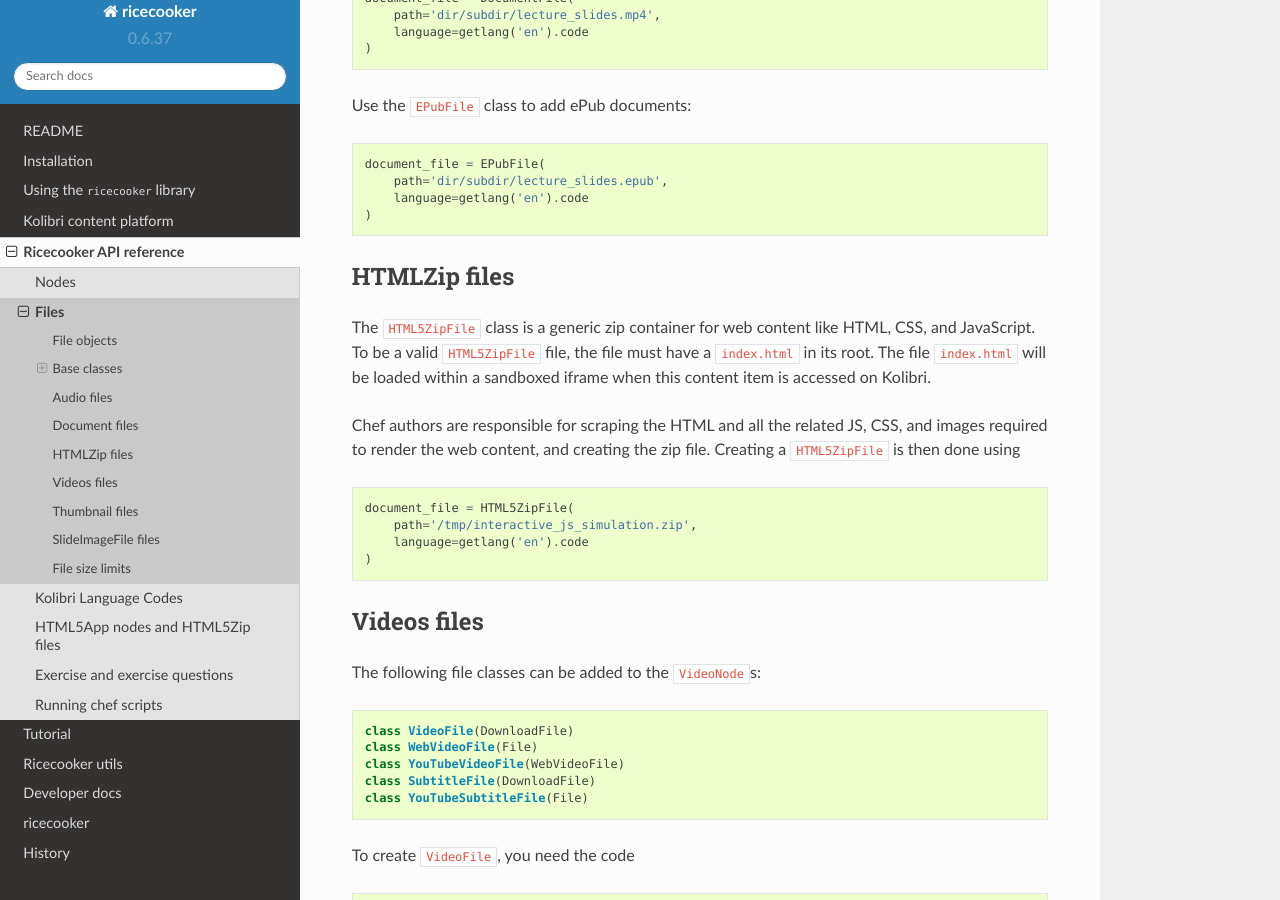
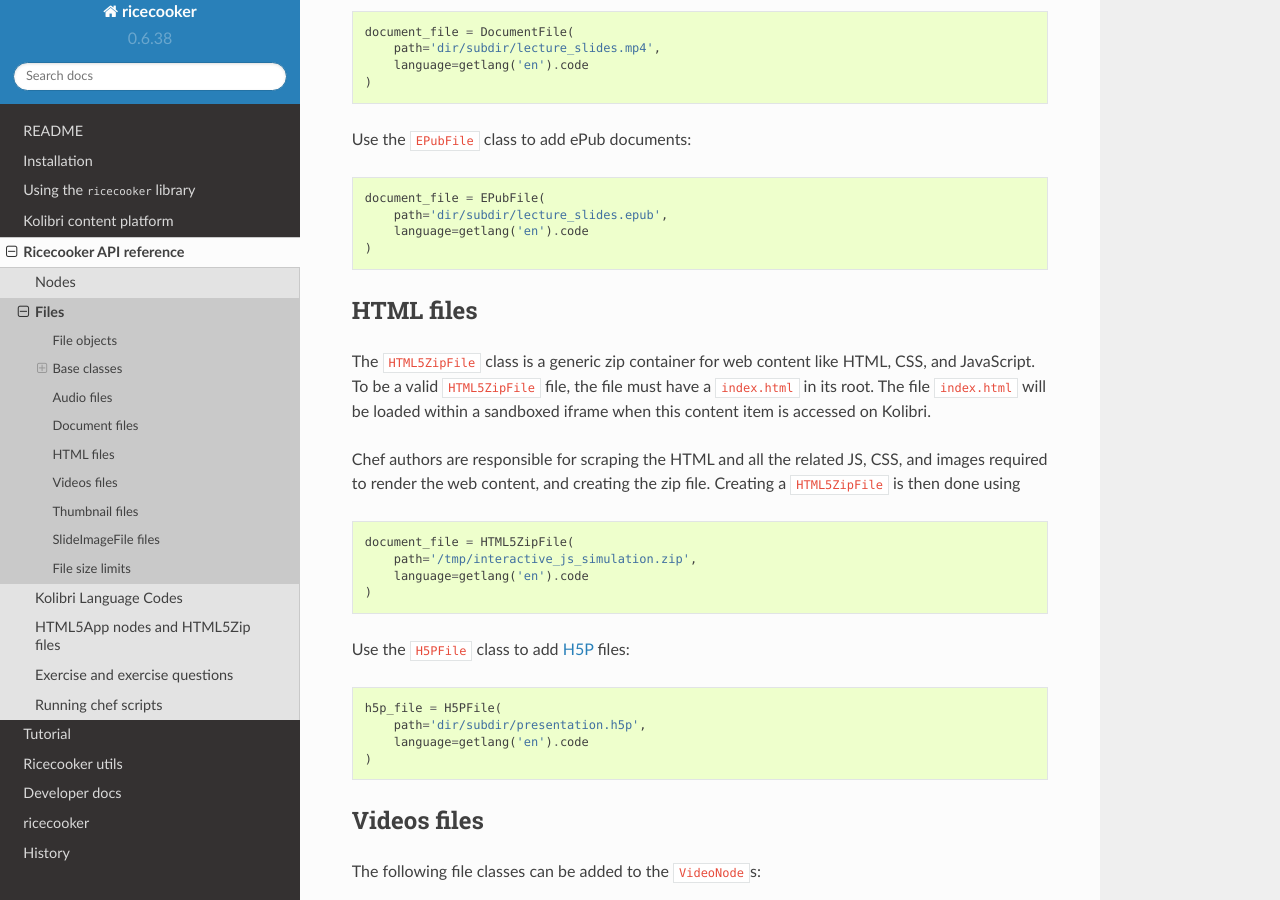
Before and after one commit to learningequality/ricecooker, a Sphinx documentation site: the page built from docs/files.md, in a window 1280 px wide and 900 px high, scrolled down 1801 px. Built offline with Sphinx 7.4.7 and the Read the Docs theme 2.0.0, drawn with Linux system fonts in a browser that asks for light colours; pages that are not in the unit, such as notebooks, are missing from menus; some of the changed text lies outside the part shown.

Commit message:
Added h5p file option

```diff
--- a/docs/files.md
+++ b/docs/files.md
@@ -13,7 +13,9 @@ The following file classes are defined in the module `ricecooker.classes.files`:
 
     AudioFile             # .mp3
     DocumentFile          # .pdf
+    EPubFile              # .epub
     HTMLZipFile           # .zip containing HTML,JS,CSS
+    H5PFile               # .h5p
     VideoFile             # .mp4 (`path` is local file system or url)
       WebVideoFile        # .mp4 (downloaded from `web_url`)
       YouTubeVideoFile    # .mp4 (downloaded from youtube based on `youtube_id`)
@@ -85,7 +87,7 @@ Use the `EPubFile` class to add ePub documents:
 
 
 
-HTMLZip files
+HTML files
 -------------
 The `HTML5ZipFile` class is a generic zip container for web content like HTML, CSS,
 and JavaScript. To be a valid `HTML5ZipFile` file, the file must have a `index.html`
@@ -98,6 +100,14 @@ Creating a `HTML5ZipFile` is then done using
 
     document_file = HTML5ZipFile(
         path='/tmp/interactive_js_simulation.zip',
+        language=getlang('en').code
+    )
+
+
+Use the `H5PFile` class to add [H5P](https://h5p.org/) files:
+
+    h5p_file = H5PFile(
+        path='dir/subdir/presentation.h5p',
         language=getlang('en').code
     )
 
--- a/docs/history.rst
+++ b/docs/history.rst
@@ -1,6 +1,11 @@
 =======
 History
 =======
+
+0.6.38 (2019-11-19)
+-------------------
+* Added support the `h5p` file type
+
 
 0.6.36 (2019-09-25)
 -------------------
--- a/ricecooker/__init__.py
+++ b/ricecooker/__init__.py
@@ -2,7 +2,7 @@
 
 __author__ = 'Learning Equality'
 __email__ = 'jordan@learningequality.org'
-__version__ = '0.6.37'
+__version__ = '0.6.38'
 
 
 import sys
```
Also changed, not shown: README.md (+1 -1 lines), docs/nodes.md (+1 -1 lines), docs/usage.md (+1 -0 lines), 4 other files.
